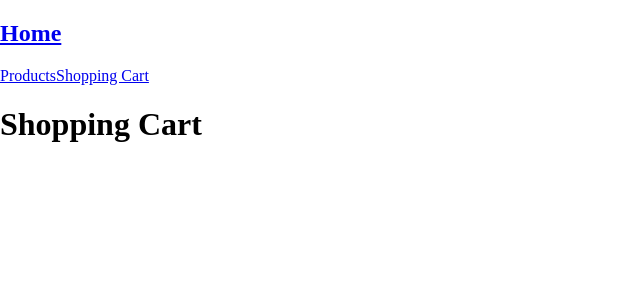
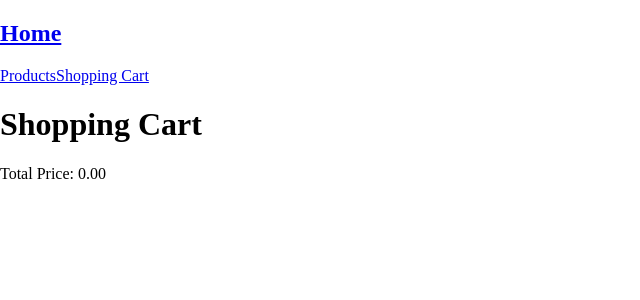
Before and after one commit to milaejimenez/shopping_cart, a React (Create React App) app: page /cart in a window 1280 px wide. Shown: the top 300 px of the page, without its empty margins (0-640 px from the left). Built offline with nearby package versions, Linux system fonts and the light colour scheme; the HTML template or start-up script is replaced by a standard one.

Commit message:
Calculate total product's quantity and price

```diff
--- a/src/App.js
+++ b/src/App.js
@@ -9,7 +9,7 @@ import Products from './pages/products/Products';
 import Cart from './pages/cart/Cart';
 import Productdetails from './pages/products/Productdetails';
 
-//counter to keep track of product's quantity
+//counter to keep track of a single product's quantity
 let counter = 1;
 
 function App() {
@@ -22,6 +22,7 @@ function App() {
       return counter;
     };
 
+    //checks if product is already in the cart's array. If true, adds quantity propery to object. If false, adds the product.
     if (cart.some((item) => item.id === product.id)) {
       const newArray = cart.map((item) =>
         item.id === product.id
@@ -30,14 +31,26 @@ function App() {
       );
       setCart(newArray);
     } else {
-      setCart((prevCart) => [...prevCart, product]);
+      const newObj = { ...product, quantity: 1 };
+      setCart((prevCart) => [...prevCart, newObj]);
     }
   };
 
-  //Remove from cart function
   const removeFromCart = function () {};
 
-  //Render component
+  //Remove from cart function
+  // const removeFromCart = function (product) {
+  //   const objIndex = cart.findIndex((obj) => obj.id == product.id);
+  //   const newArray = (cart[objIndex].quantity = product.quantity - 1);
+  //   setCart(newArray);
+  // };
+
+  // Calculate total products quantity
+  const totalItems = cart.reduce(function (acc, obj) {
+    return acc + obj.quantity;
+  }, 0);
+
+  console.log(totalItems);
   return (
     <div className="App">
       <BrowserRouter>
--- a/src/pages/cart/Cart.js
+++ b/src/pages/cart/Cart.js
@@ -3,16 +3,25 @@ import './Cart.css';
 import React from 'react';
 
 export default function Cart({ cart, handleAddToCart, handleRemoveFromCart }) {
+  //Calculate total price
+  const totalPrice = cart.reduce(function (acc, obj) {
+    return acc + obj.price * obj.quantity;
+  }, 0);
+
+  const roundedPrice = (Math.round(totalPrice * 100) / 100).toFixed(2);
+
   return (
     <div>
       <h1>Shopping Cart</h1>
       {cart.map((product) => (
         <div key={product.id}>
           <p>{product.title}</p>
+          <p>{product.price}</p>
           <button onClick={() => handleAddToCart(product)}>Add</button>
           <button onClick={() => handleRemoveFromCart(product)}>Remove</button>
         </div>
       ))}
+      <p>Total Price: {roundedPrice}</p>
     </div>
   );
 }
```
